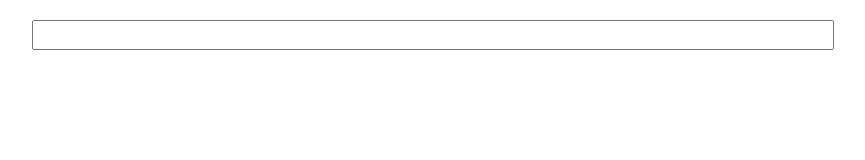
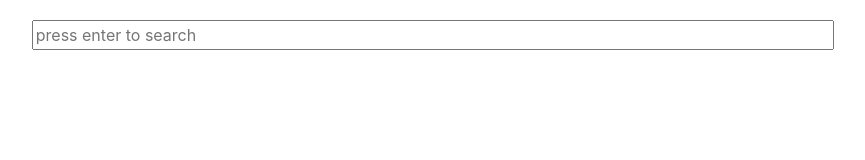
Before and after one commit to liz-peng/vue-player, a Vue app in the folder vue-video-browser/: page / in a window 1280 px wide. Shown: the top 160 px of the page, without its empty margins (207-1072 px from the left). Built offline with nearby package versions, Linux system fonts and the light colour scheme.

Commit message:
add demo gif and placeholder

```diff
--- a/vue-video-browser/src/components/SearchBar.vue
+++ b/vue-video-browser/src/components/SearchBar.vue
@@ -1,6 +1,6 @@
 <template>
 	<div>
-		<input @keyup.enter="onInput" />
+		<input @keyup.enter="onInput" placeholder="press enter to search" />
 	</div>
 </template>
 
```
Also changed, not shown: 1 other file (tests, documents, lock files or other folders).
